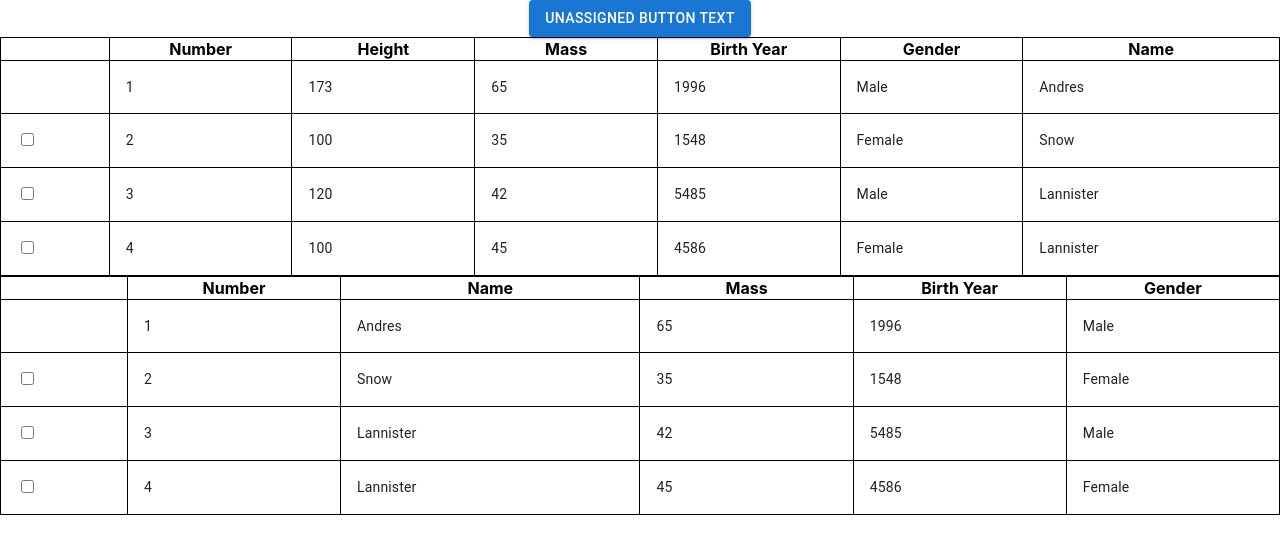
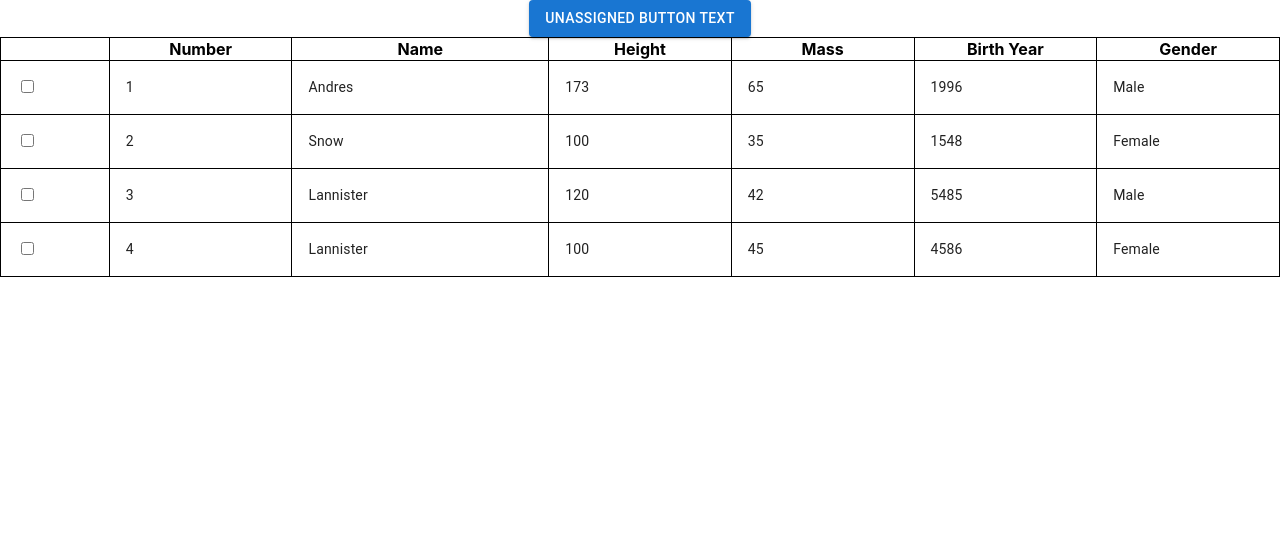
Before and after one commit to jorgecarmona/starwars-react, a React (Create React App) app: page / in a window 1280 px wide. Shown: the top 554 px of the page. Built offline with nearby package versions, Linux system fonts and the light colour scheme.

Commit message:
Applying solutions to comments

```diff
--- a/src/components/atoms/eng-table.tsx
+++ b/src/components/atoms/eng-table.tsx
@@ -7,17 +7,37 @@ import TableRow from '@mui/material/TableRow';
 
 import "../../styles/eng-table.css"
 
-function ENGTable(props: any) {
-  function populateCells(row: any, column: any, index: number) {
+interface column {
+  field: string;
+  headerName: string;
+  width: number;
+}
+
+interface table {
+  columns: column[];
+  rows: object[];
+}
+
+function ENGTable(props: table) {
+  function populateCell(row: any, column: any, index: number) {
     let cell;
     if (column.field === "checkbox" && row[column.field]){
       cell =
-      <TableCell key={column.field+"-"+index} width={column.width}>
+      <TableCell
+        key={column.field+"-"+index}
+        width={column.width}
+      >
         <input type="checkbox"></input>
       </TableCell>
     }
     else {
-      cell = <TableCell key={column.field+"-"+index} width={column.width}>{row[column.field]}</TableCell>
+      cell =
+      <TableCell
+        key={column.field+"-"+index}
+        width={column.width}
+      >
+        {row[column.field]}
+      </TableCell>
     }
     return cell;
   }
@@ -29,7 +49,12 @@ function ENGTable(props: any) {
           <TableRow className='row'>
             {
               props.columns.map((column: any) => (
-                <th key={column.field} style={{width:column.width}}>{column.headerName}</th>
+                <th
+                  key={column.field}
+                  style={{width:column.width}}
+                >
+                  {column.headerName}
+                </th>
               ))
             }
           </TableRow>
@@ -40,7 +65,7 @@ function ENGTable(props: any) {
               <TableRow className='row' key={"row-"+index}>
                 {
                   props.columns.map((column: any) => (
-                    populateCells(row, column, index)
+                    populateCell(row, column, index)
                   ))
                 }
               </TableRow>
--- a/src/pages/App.tsx
+++ b/src/pages/App.tsx
@@ -11,46 +11,83 @@ function App() {
     <div className="App">
       <ENGButton variant="contained" onClick={buttonHandler}></ENGButton>
       <ENGTable
-        /* cellAlignment="left" */
         columns = {[
-          { field: 'checkbox', headerName: '', width: 70 },
-          { field: 'number', headerName: 'Number', width: 140 },
-          { field: 'height', headerName: 'Height', width: 140 },
-          { field: 'mass', headerName: 'Mass', width: 140 },
-          { field: 'birthYear', headerName: 'Birth Year', width: 140 },
-          { field: 'gender', headerName: 'Gender', width: 140 },
-          { field: 'name', headerName: 'Name', width: 210 }
+          {
+            field: 'checkbox',
+            headerName: '',
+            width: 70
+          },
+          {
+            field: 'number',
+            headerName: 'Number',
+            width: 140
+          },
+          {
+            field: 'name',
+            headerName: 'Name',
+            width: 210
+          },
+          {
+            field: 'height',
+            headerName: 'Height',
+            width: 140
+          },
+          {
+            field: 'mass',
+            headerName: 'Mass',
+            width: 140
+          },
+          {
+            field: 'birthYear',
+            headerName: 'Birth Year',
+            width: 140
+          },
+          {
+            field: 'gender',
+            headerName: 'Gender',
+            width: 140
+          }
         ]}
         rows = {
           [
-            { number: 1, name: "Andres", height: 173, mass: 65, birthYear: 1996, gender: "Male"  },
-            { checkbox: true, number: 2, name: 'Snow', height: 100, mass: 35, birthYear: 1548, gender: "Female" },
-            { checkbox: true, number: 3, name: 'Lannister', height: 120, mass: 42, birthYear: 5485, gender: "Male" },
-            { checkbox: true, number: 4, name: 'Lannister', height: 100, mass: 45, birthYear: 4586, gender: "Female" }
+            {
+              checkbox: true,
+              number: 1,
+              name: "Andres",
+              height: 173,
+              mass: 65,
+              birthYear: 1996,
+              gender: "Male"
+            },
+            {
+              checkbox: true,
+              number: 2, name: 'Snow',
+              height: 100,
+              mass: 35,
+              birthYear: 1548,
+              gender: "Female"
+            },
+            {
+              checkbox: true,
+              number: 3,
+              name: 'Lannister',
+              height: 120,
+              mass: 42,
+              birthYear: 5485,
+              gender: "Male"
+            },
+            {
+              checkbox: true,
+              number: 4,
+              name: 'Lannister',
+              height: 100,
+              mass: 45,
+              birthYear: 4586,
+              gender: "Female"
+            }
           ]
         }
-      >
-      </ENGTable>
-      <ENGTable
-        /* cellAlignment="left" */
-        columns = {[
-          { field: 'checkbox', headerName: '', width: 70 },
-          { field: 'number', headerName: 'Number', width: 140 },
-          { field: 'name', headerName: 'Name', width: 210 },
-          { field: 'mass', headerName: 'Mass', width: 140 },
-          { field: 'birthYear', headerName: 'Birth Year', width: 140 },
-          { field: 'gender', headerName: 'Gender', width: 140 }
-        ]}
-        rows = {
-          [
-            { number: 1, name: "Andres", height: 173, mass: 65, birthYear: 1996, gender: "Male"  },
-            { checkbox: true, number: 2, name: 'Snow', height: 100, mass: 35, birthYear: 1548, gender: "Female" },
-            { checkbox: true, number: 3, name: 'Lannister', height: 120, mass: 42, birthYear: 5485, gender: "Male" },
-            { checkbox: true, number: 4, name: 'Lannister', height: 100, mass: 45, birthYear: 4586, gender: "Female" }
-          ]
-        }
-      >
-      </ENGTable>
+      />
       </div>
   );
 }
--- a/src/styles/eng-table.css
+++ b/src/styles/eng-table.css
@@ -1,22 +1,3 @@
-.table-container {
-    display: flex;
-}
-
-.table {
-    flex-direction: column;
-}
-
-thead {
-    font-weight: 650;
-    display: flex;
-    text-transform: capitalize;
-}
-
-.rows-container {
-    display: flex;
-    flex-direction: column;
-}
-
 .row>td, .row>th {
     border: 1px solid black;
 }
```
